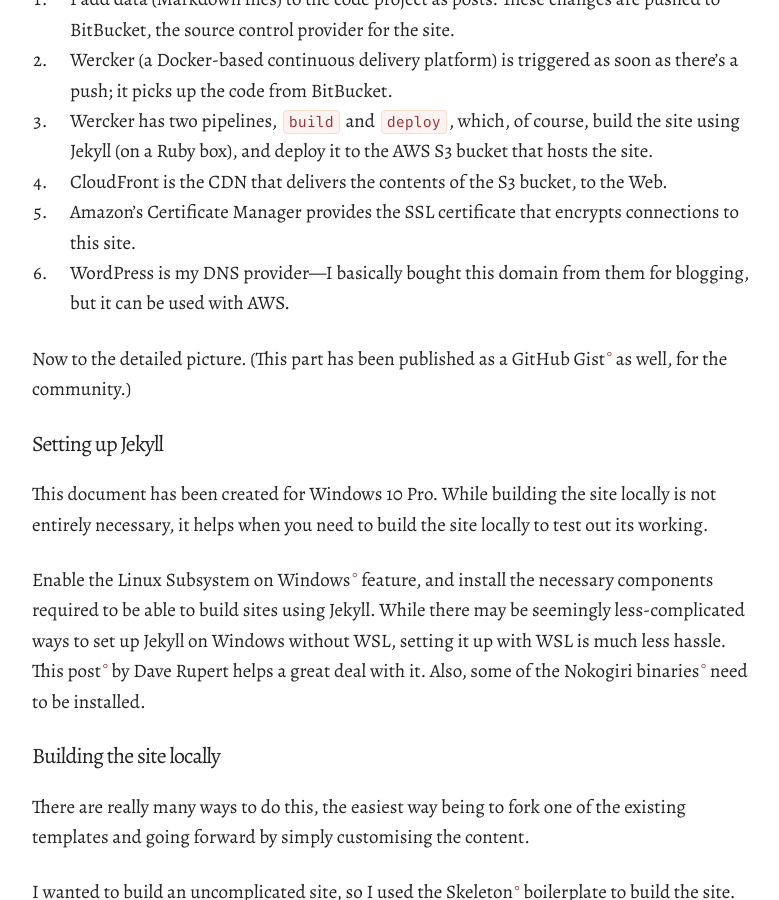
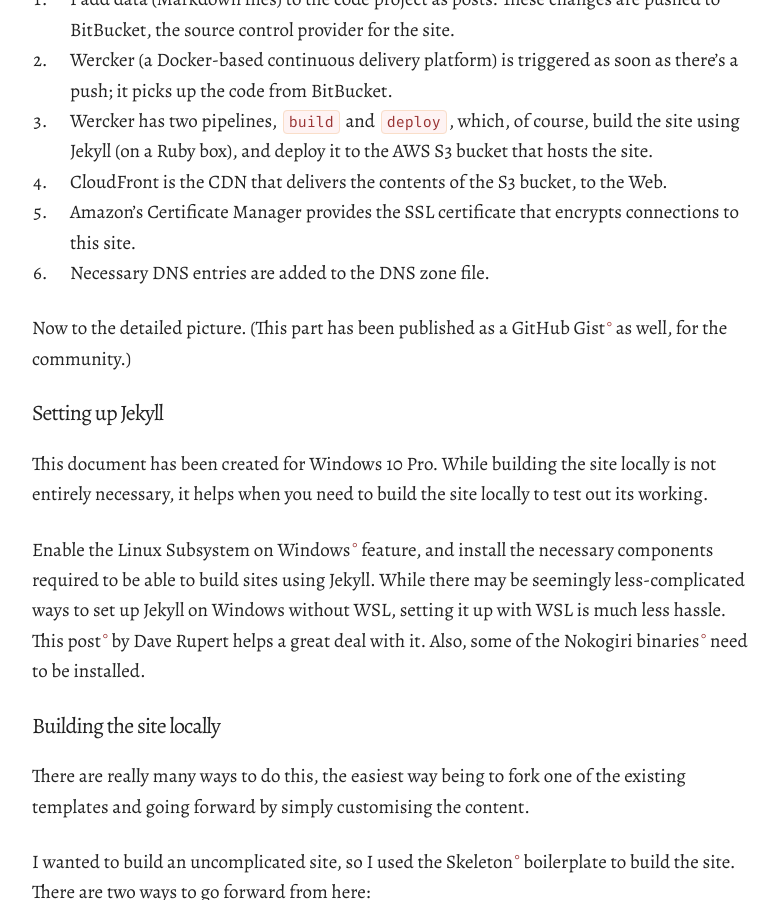
Before and after one commit to theramiyer/resume, a Jekyll site: the page built from pages/making.md, in a window 1280 px wide and 900 px high, scrolled down 632 px. Shown: the whole window, without its empty margins (248-1027 px from the left). Built offline with Jekyll 4.4.1, drawn with Linux system fonts in a browser that asks for light colours; nearby versions of some CDN libraries.

Commit message:
Update the DNS provider

```diff
--- a/pages/making.md
+++ b/pages/making.md
@@ -16,7 +16,7 @@
 3. Wercker has two pipelines, `build` and `deploy`, which, of course, build the site using Jekyll (on a Ruby box), and deploy it to the AWS&nbsp;S3 bucket that hosts the site.
 4. CloudFront is the CDN that delivers the contents of the S3 bucket, to the Web.
 5. Amazon's Certificate Manager provides the SSL certificate that encrypts connections to this site.
-6. WordPress is my DNS provider---I basically bought this domain from them for blogging, but it can be used with AWS.
+6. Necessary DNS entries are added to the DNS zone file.
 
 Now to the detailed picture. (This part has been published as a [GitHub Gist](https://gist.github.com/theramiyer/d88a00498245a760716ec0c3e3d9230e) as well, for the community.)
 
```
